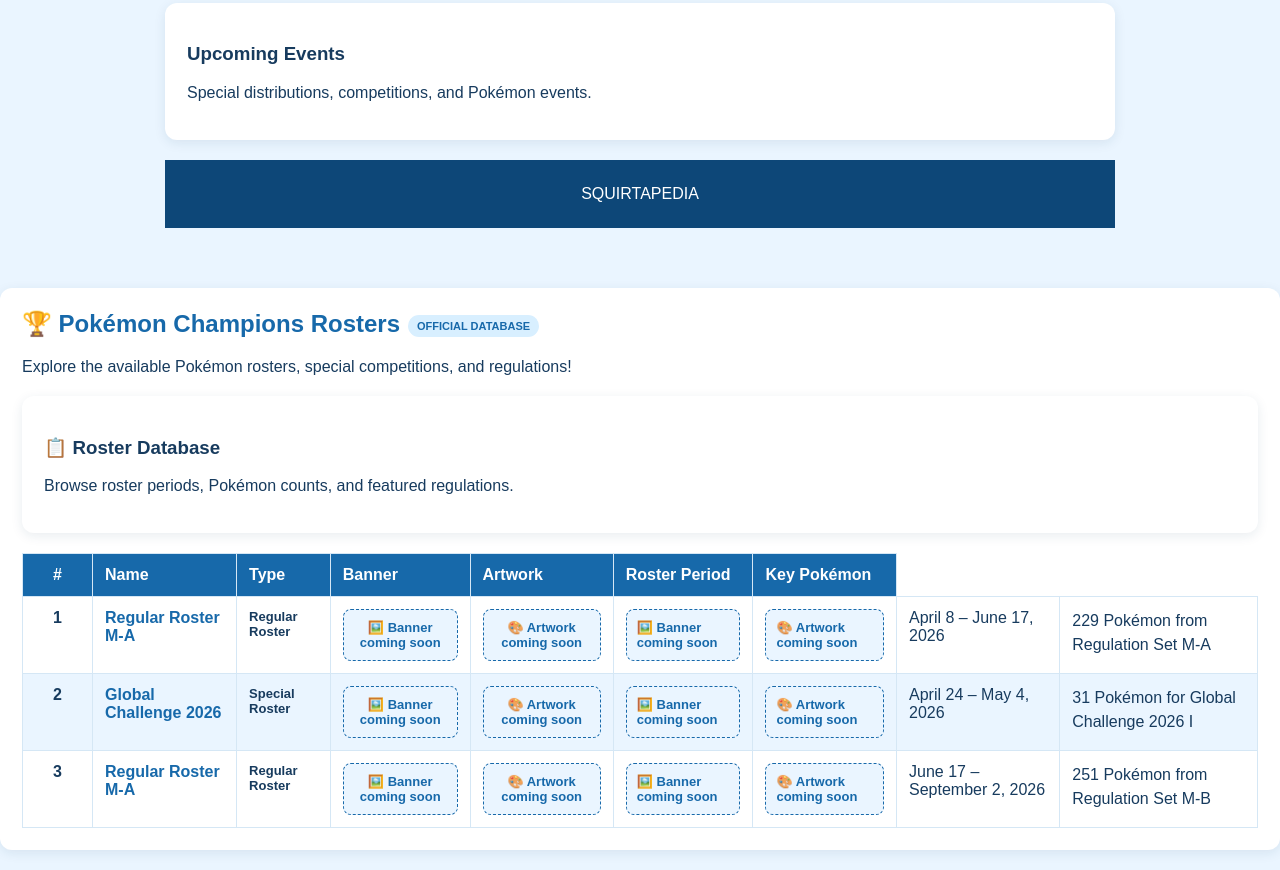
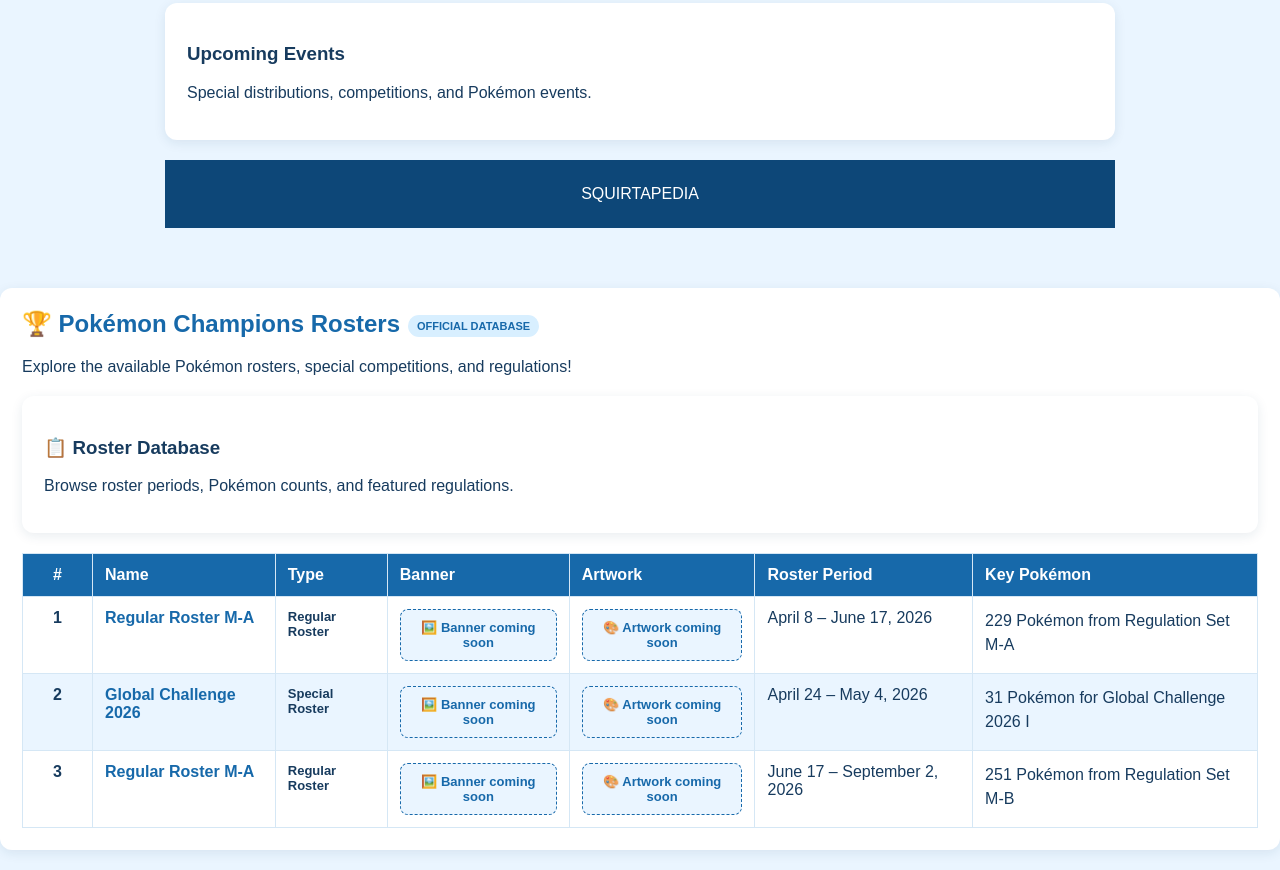
Before and after one commit to sanaanova75-alt/Squirtapedia, a plain HTML site: page current-events.html in a window 1280 px wide. Shown: the part 697-1567 px from the top of the page. Drawn offline with Linux system fonts and the light colour scheme.

Commit message:
Update current-events.html

```diff
--- a/current-events.html
+++ b/current-events.html
@@ -232,8 +232,6 @@
       <td>Regular Roster</td>
       <td><span class="image-placeholder">🖼️ Banner coming soon</span></td>
       <td><span class="image-placeholder">🎨 Artwork coming soon</span></td>
-<td><span class="image-placeholder">🖼️ Banner coming soon</span></td>
-<td><span class="image-placeholder">🎨 Artwork coming soon</span></td>
       <td>April 8 – June 17, 2026</td>
       <td>229 Pokémon from Regulation Set M-A</td>
     </tr>
@@ -241,8 +239,6 @@
       <td>2</td>
       <td>Global Challenge 2026</td>
       <td>Special Roster</td>
-<td><span class="image-placeholder">🖼️ Banner coming soon</span></td>
-<td><span class="image-placeholder">🎨 Artwork coming soon</span></td>
       <td><span class="image-placeholder">🖼️ Banner coming soon</span></td>
       <td><span class="image-placeholder">🎨 Artwork coming soon</span></td>
       <td>April 24 – May 4, 2026</td>
@@ -254,8 +250,6 @@
       <td>Regular Roster</td>
       <td><span class="image-placeholder">🖼️ Banner coming soon</span></td>
       <td><span class="image-placeholder">🎨 Artwork coming soon</span></td>
-<td><span class="image-placeholder">🖼️ Banner coming soon</span></td>
-<td><span class="image-placeholder">🎨 Artwork coming soon</span></td>
       <td>June 17 – September 2, 2026</td>
       <td>251 Pokémon from Regulation Set M-B</td>
     </tr>
```
Lines whose indentation alone changed are shown as unchanged.
